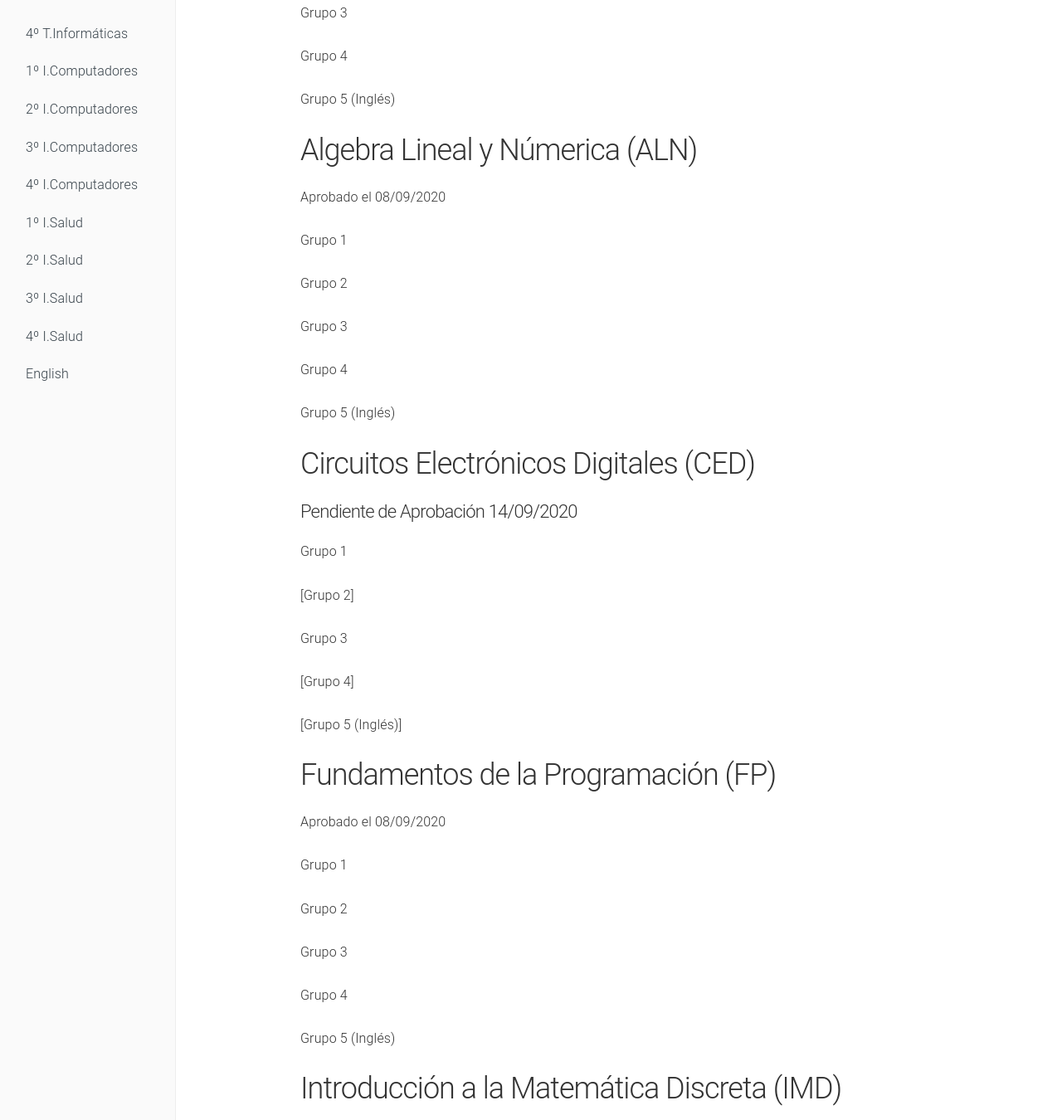
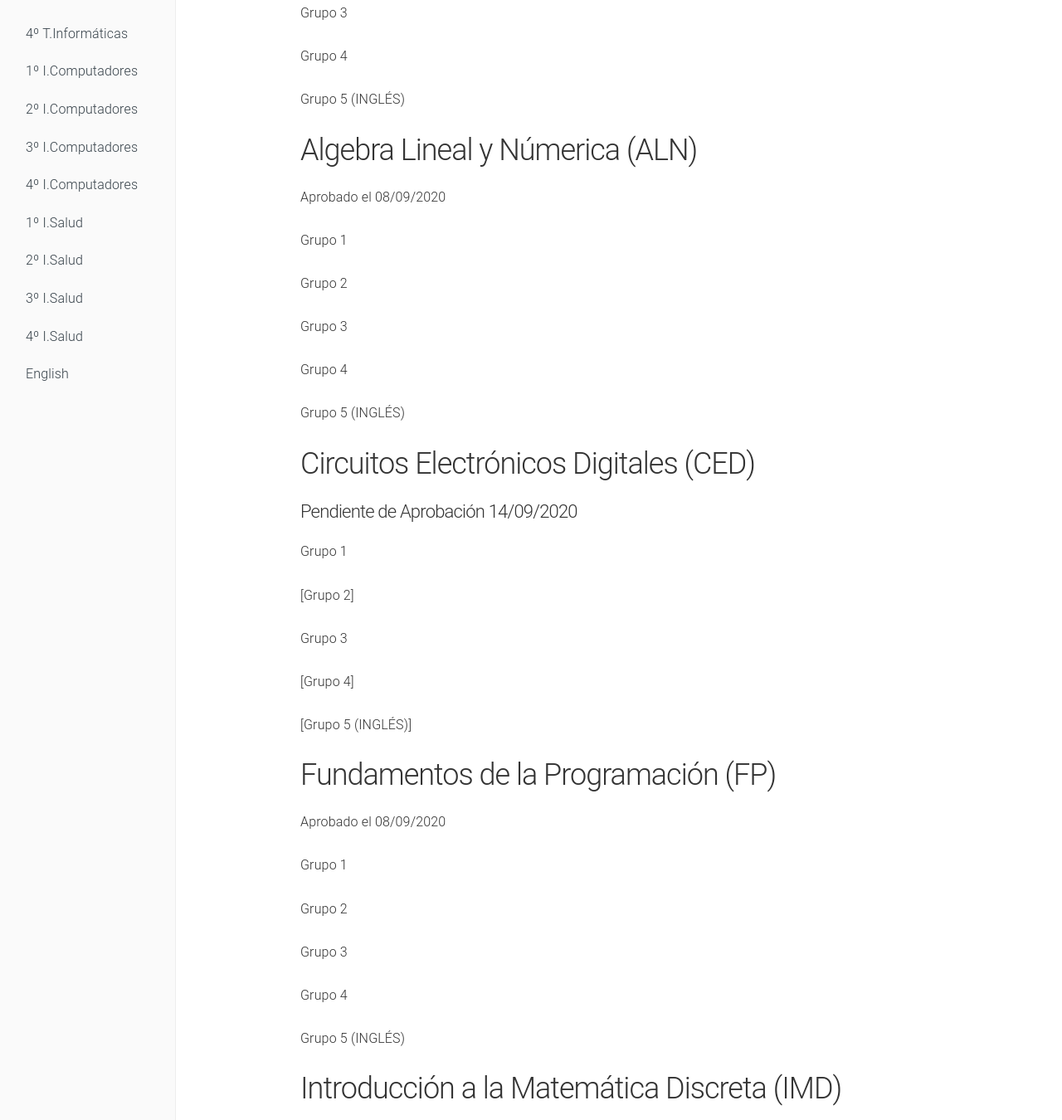
Before and after one commit to dlga/dlgaadaptaciones, a Jekyll site: the page built from 1soft.md, in a window 1280 px wide. Shown: the part 363-1713 px from the top of the page at 83% size. Built offline with Jekyll 4.4.1, drawn with Linux system fonts in a browser that asks for light colours; some of the changed text lies outside the part shown.

Commit message:
Update 1º Software

```diff
--- a/1soft.md
+++ b/1soft.md
@@ -18,7 +18,7 @@ Si no hay enlace para el proyecto docente de tu grupo puede ser que aún no est
 
 [Grupo 4](https://sevius.us.es/asignus/proyectopublicado.php?codasig=2050006&vac=1099319&gac=4)
 
-[Grupo 5 (Inglés)](https://sevius.us.es/asignus/proyectopublicado.php?codasig=2050006&vac=1099319&gac=5)
+[Grupo 5 (INGLÉS)](https://sevius.us.es/asignus/proyectopublicado.php?codasig=2050006&vac=1099319&gac=5)
 
 
 
@@ -34,7 +34,7 @@ Aprobado el 08/09/2020
 
 [Grupo 4](https://sevius.us.es/asignus/proyectopublicado.php?codasig=2050007&vac=1099321&gac=4)
 
-[Grupo 5 (Inglés)](https://uses0-my.sharepoint.com/:b:/g/personal/delegacion_etsii_us_es/EYUgzFaeM7hJpMVbVffOeZ0BflbiWjet4EmT0EJm-r3E0g?e=qdU77a)
+[Grupo 5 (INGLÉS)](https://uses0-my.sharepoint.com/:b:/g/personal/delegacion_etsii_us_es/EYUgzFaeM7hJpMVbVffOeZ0BflbiWjet4EmT0EJm-r3E0g?e=qdU77a)
 
 
 ## Circuitos Electrónicos Digitales (CED)
@@ -50,7 +50,7 @@ Aprobado el 08/09/2020
 
 [Grupo 4]
 
-[Grupo 5 (Inglés)]
+[Grupo 5 (INGLÉS)]
 
 
 
@@ -67,7 +67,7 @@ Aprobado el 08/09/2020
 
 [Grupo 4](https://uses0-my.sharepoint.com/:b:/g/personal/delegacion_etsii_us_es/EfkjBdCXt-tJvog56Nq31XYBcR-nWuUZnXxK4w9YUZEJzw?e=acHY3G)
 
-[Grupo 5 (Inglés)](https://uses0-my.sharepoint.com/:b:/g/personal/delegacion_etsii_us_es/EctppXWtIZhIoMSbMGxqssMB8hbC85IaVHmFpdA7oMbGjw?e=CSTf3e)
+[Grupo 5 (INGLÉS)](https://uses0-my.sharepoint.com/:b:/g/personal/delegacion_etsii_us_es/EctppXWtIZhIoMSbMGxqssMB8hbC85IaVHmFpdA7oMbGjw?e=CSTf3e)
 
 
 ## Introducción a la Matemática Discreta (IMD)
@@ -82,7 +82,7 @@ Aprobado el 08/09/2020
 
 [Grupo 4](https://sevius.us.es/asignus/proyectopublicado.php?codasig=2050005&vac=1099316&gac=4)
 
-[Grupo 5 (Inglés)](https://uses0-my.sharepoint.com/:b:/g/personal/delegacion_etsii_us_es/ETHoGpUs5fFBkxwvtadq2e0BZO_nE5fKGkMS-L8zpSvZpA?e=ds8quu)
+[Grupo 5 (INGLÉS)](https://uses0-my.sharepoint.com/:b:/g/personal/delegacion_etsii_us_es/ETHoGpUs5fFBkxwvtadq2e0BZO_nE5fKGkMS-L8zpSvZpA?e=ds8quu)
 
 
 ## Cálculo Infinitesimal y Numérico (CIN)
@@ -97,7 +97,7 @@ Aprobado el 08/09/2020
 
 [Grupo 4](https://uses0-my.sharepoint.com/:b:/g/personal/delegacion_etsii_us_es/EW6QDRFmmWZLqweXk_ovL-QBRslW957uwj3rAQQCjWeo7Q?e=qaSzzS)
 
-[Grupo 5 (Inglés)](https://sevius.us.es/asignus/proyectopublicado.php?codasig=2050002&vac=1099308&gac=5)
+[Grupo 5 (INGLÉS)](https://sevius.us.es/asignus/proyectopublicado.php?codasig=2050002&vac=1099308&gac=5)
 
 ## Estadística (E)
 
@@ -111,7 +111,7 @@ Aprobado el 10/09/2020
 
 [Grupo 4](https://sevius.us.es/asignus/proyectopublicado.php?codasig=2050008&vac=1115825&gac=4)
 
-[Grupo 5 (Inglés)](https://sevius.us.es/asignus/proyectopublicado.php?codasig=2050008&vac=1115825&gac=5)
+[Grupo 5 (INGLÉS)](https://sevius.us.es/asignus/proyectopublicado.php?codasig=2050008&vac=1115825&gac=5)
 
 ## Estructrura de Computadores (EDC)
 
@@ -125,7 +125,7 @@ Aprobado el 10/09/2020
 
 [Grupo 4](https://uses0-my.sharepoint.com/:b:/g/personal/delegacion_etsii_us_es/EY6oTqyBOQhEquW9IzOEO4cB5vr5a8jTLzheS8fHO1Il1A?e=qolHIl)
 
-[Grupo 5 (Inglés)]
+[Grupo 5 (INGLÉS)]
 
 
 ## Fundamentos Físicos de la Informática (FFI)
@@ -140,4 +140,4 @@ Aprobado el 07/09/2020
 
 [Grupo 4](https://sevius.us.es/asignus/proyectopublicado.php?codasig=2050004&vac=1099314&gac=4)
 
-[Grupo 5 (Inglés)]
+[Grupo 5 (INGLÉS)]
```
